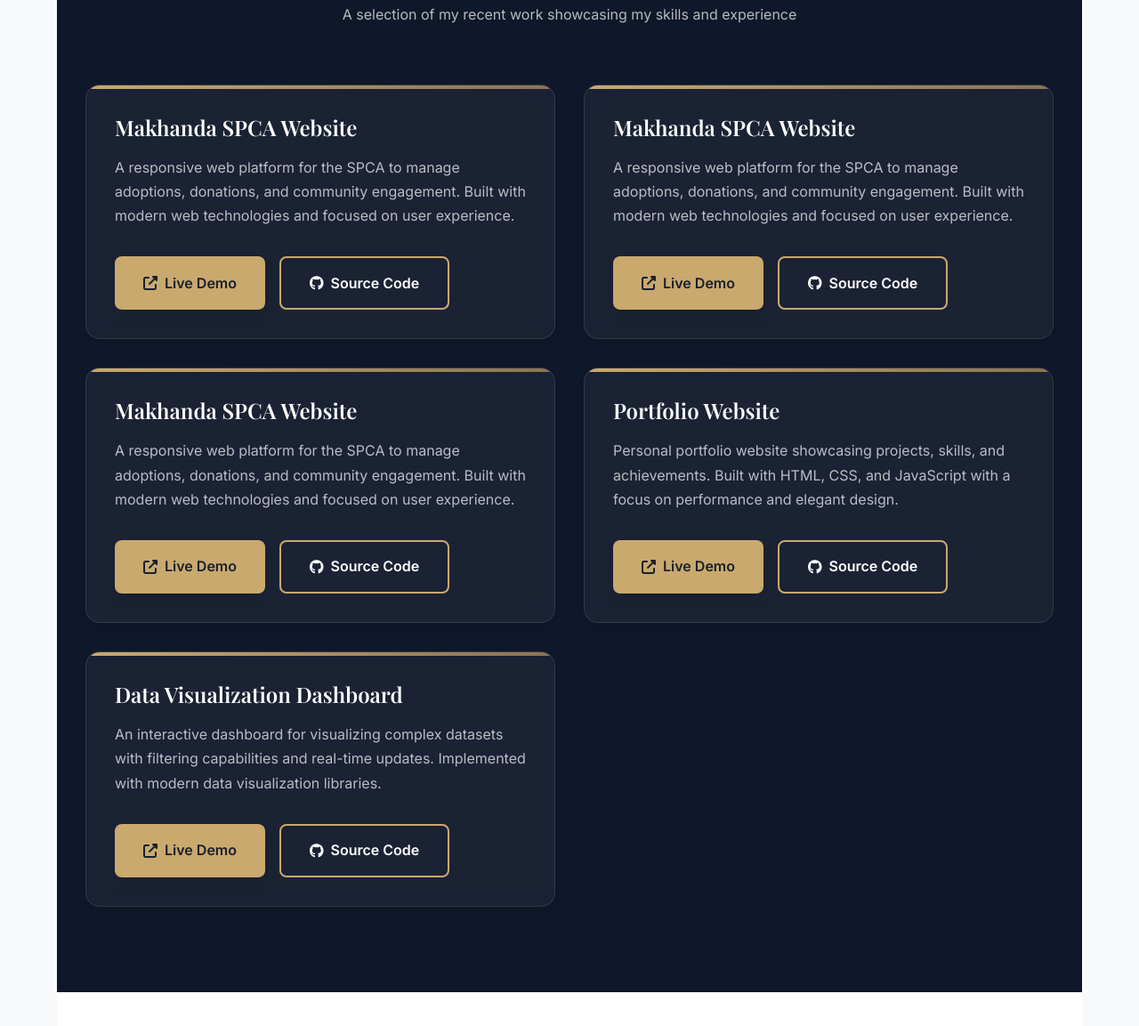
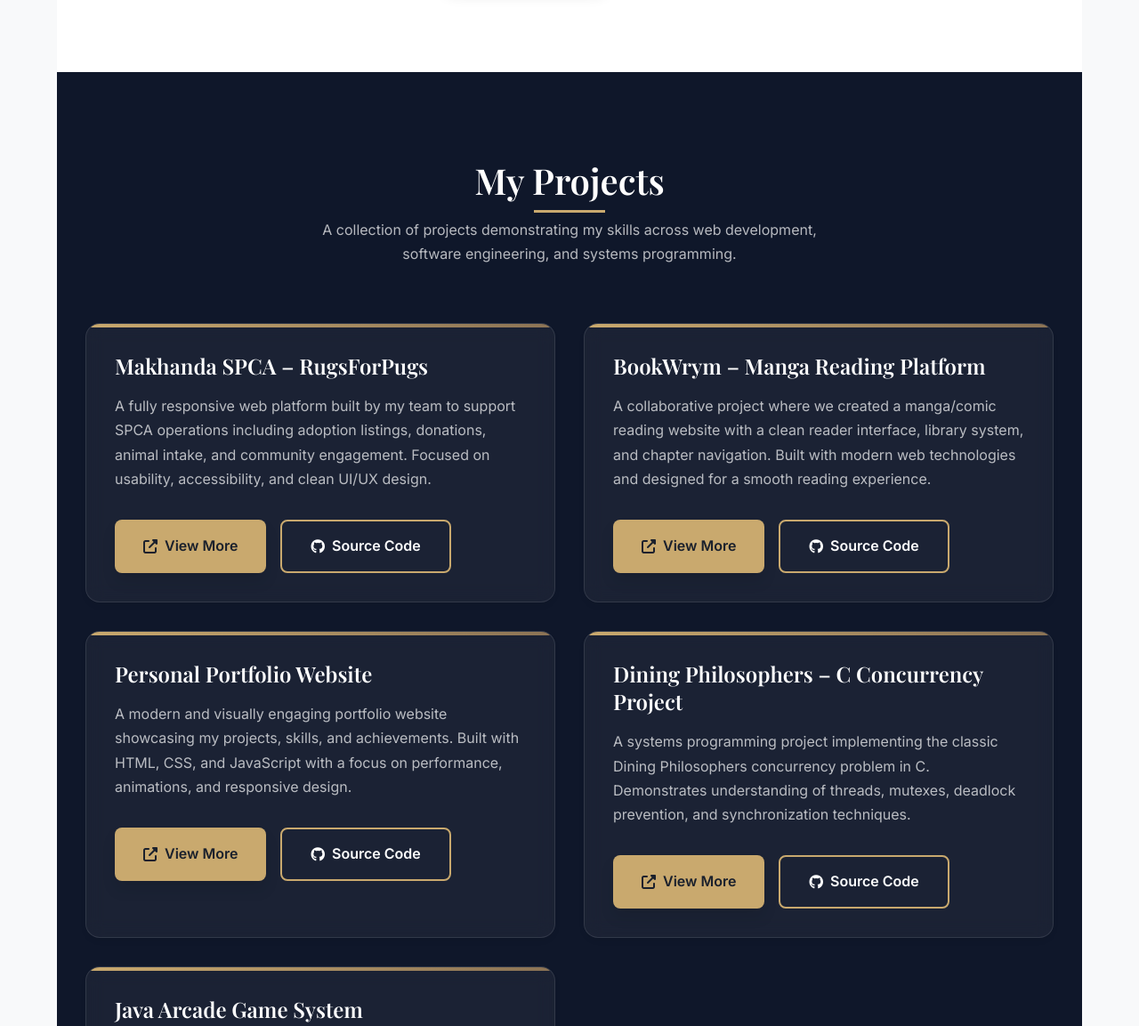
Before and after one commit to Keith-Dube/keith-portfolio, a plain HTML site: page index.html in a window 1280 px wide. Shown: the part 1566-2719 px from the top of the page at 89% size. Drawn offline with nearby package versions, Linux system fonts and the light colour scheme.

Commit message:
Updated visible projects and project section buttons AND about section text change

```diff
--- a/index.html
+++ b/index.html
@@ -52,8 +52,12 @@
       </div>
       <div class="about-text">
         <h2>About Me</h2>
-        <p>I am a passionate Computer Science student with a keen interest in building scalable web applications, solving complex software problems, and exploring data-driven solutions. My journey in technology began with curiosity and has evolved into a dedicated pursuit of excellence in software development.</p>
-        <p>When I'm not coding, you can find me exploring new technologies, contributing to open-source projects, or diving into data analysis challenges. I believe in continuous learning and pushing the boundaries of what's possible with code.</p>
+        <p>I'm Keith, a final-year Computer Science student with a strong passion for building impactful digital solutions. My interests span across web development, software engineering, data-driven problem-solving, and understanding how modern systems are designed and translated from high-level concepts to working software.</p>
+
+        <p>Over the years, I’ve worked on a range of projects — from academic systems like the Makhanda SPCA Management System to hands-on web applications — each one strengthening my skills in front-end and back-end development. I love taking ideas from scratch, shaping them into clean, usable interfaces, and architecting systems that make sense under the hood.</p>
+
+        <p>When I’m not coding, I’m sharpening my logic through martial arts, engaging with my faith community, or mentoring students in Computer Science and Statistics. I’m always learning, always improving, and driven by the goal of becoming a well-rounded developer who can contribute meaningfully to the tech industry.</p>
+
         <a href="#projects" class="btn btn-primary"><i class="fas fa-file"></i> View My CV</a>
       </div>
     </div>
@@ -63,49 +67,76 @@
   <section id="projects" class="container">
     <div class="section-header">
       <h2>My Projects</h2>
-      <p>A selection of my recent work showcasing my skills and experience</p>
+      <p>A collection of projects demonstrating my skills across web development, software engineering, and systems programming.</p>
     </div>
+
     <div class="projects-grid">
+
+      <!-- RUGS FOR PUGS / MAKANDA SPCA -->
       <div class="card fade-in">
-        <h3>Makhanda SPCA Website</h3>
-        <p>A responsive web platform for the SPCA to manage adoptions, donations, and community engagement. Built with modern web technologies and focused on user experience.</p>
+        <h3>Makhanda SPCA – RugsForPugs</h3>
+        <p>
+          A fully responsive web platform built by my team to support SPCA operations including adoption listings, donations, animal intake, and community engagement.
+          Focused on usability, accessibility, and clean UI/UX design.
+        </p>
         <div class="card-btns">
-          <a href="#" class="btn btn-primary"><i class="fas fa-external-link-alt"></i> Live Demo</a>
+          <a href="#" class="btn btn-primary"><i class="fas fa-external-link-alt"></i> View More</a>
           <a href="#" class="btn btn-outline"><i class="fab fa-github"></i> Source Code</a>
         </div>
       </div>
+
+      <!-- BOOKWRYM -->
       <div class="card fade-in">
-        <h3>Makhanda SPCA Website</h3>
-        <p>A responsive web platform for the SPCA to manage adoptions, donations, and community engagement. Built with modern web technologies and focused on user experience.</p>
+        <h3>BookWrym – Manga Reading Platform</h3>
+        <p>
+          A collaborative project where we created a manga/comic reading website with a clean reader interface, library system,
+          and chapter navigation. Built with modern web technologies and designed for a smooth reading experience.
+        </p>
         <div class="card-btns">
-          <a href="#" class="btn btn-primary"><i class="fas fa-external-link-alt"></i> Live Demo</a>
+          <a href="#" class="btn btn-primary"><i class="fas fa-external-link-alt"></i> View More</a>
           <a href="#" class="btn btn-outline"><i class="fab fa-github"></i> Source Code</a>
         </div>
       </div>
+
+      <!-- PORTFOLIO WEBSITE -->
       <div class="card fade-in">
-        <h3>Makhanda SPCA Website</h3>
-        <p>A responsive web platform for the SPCA to manage adoptions, donations, and community engagement. Built with modern web technologies and focused on user experience.</p>
+        <h3>Personal Portfolio Website</h3>
+        <p>
+          A modern and visually engaging portfolio website showcasing my projects, skills, and achievements.
+          Built with HTML, CSS, and JavaScript with a focus on performance, animations, and responsive design.
+        </p>
         <div class="card-btns">
-          <a href="#" class="btn btn-primary"><i class="fas fa-external-link-alt"></i> Live Demo</a>
+          <a href="#" class="btn btn-primary"><i class="fas fa-external-link-alt"></i> View More</a>
           <a href="#" class="btn btn-outline"><i class="fab fa-github"></i> Source Code</a>
         </div>
       </div>
+
+      <!-- DINING PHILOSOPHERS C PROJECT -->
       <div class="card fade-in">
-        <h3>Portfolio Website</h3>
-        <p>Personal portfolio website showcasing projects, skills, and achievements. Built with HTML, CSS, and JavaScript with a focus on performance and elegant design.</p>
+        <h3>Dining Philosophers – C Concurrency Project</h3>
+        <p>
+          A systems programming project implementing the classic Dining Philosophers concurrency problem in C.
+          Demonstrates understanding of threads, mutexes, deadlock prevention, and synchronization techniques.
+        </p>
         <div class="card-btns">
-          <a href="#" class="btn btn-primary"><i class="fas fa-external-link-alt"></i> Live Demo</a>
+          <a href="#" class="btn btn-primary"><i class="fas fa-external-link-alt"></i> View More</a>
           <a href="#" class="btn btn-outline"><i class="fab fa-github"></i> Source Code</a>
         </div>
       </div>
+
+      <!-- JAVA ARCADE GAME SYSTEM -->
       <div class="card fade-in">
-        <h3>Data Visualization Dashboard</h3>
-        <p>An interactive dashboard for visualizing complex datasets with filtering capabilities and real-time updates. Implemented with modern data visualization libraries.</p>
+        <h3>Java Arcade Game System</h3>
+        <p>
+          A first-year group project where we designed and built a mini arcade system in Java featuring multiple playable games,
+          score tracking, and interactive UI elements. This project strengthened my object-oriented programming and game logic skills.
+        </p>
         <div class="card-btns">
-          <a href="#" class="btn btn-primary"><i class="fas fa-external-link-alt"></i> Live Demo</a>
+          <a href="#" class="btn btn-primary"><i class="fas fa-external-link-alt"></i> View More</a>
           <a href="#" class="btn btn-outline"><i class="fab fa-github"></i> Source Code</a>
         </div>
       </div>
+
     </div>
   </section>
 
```
